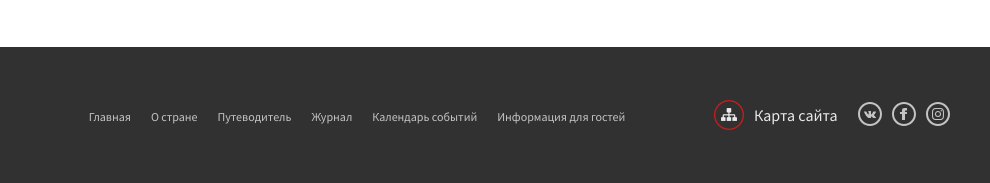
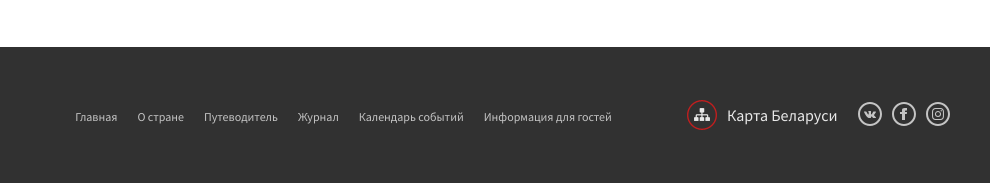
Before and after one commit to dzkhrom/radzima, a plain HTML site: page events.html in a window 1280 px wide. Shown: the part 2701-2884 px from the top of the page, 290-1280 px from the left. Drawn offline with Linux system fonts and the light colour scheme; a script that the page names is missing.

Commit message:
Update events.html

```diff
--- a/events.html
+++ b/events.html
@@ -63,8 +63,8 @@
               </ul>
             </nav>
             <div class="header-bottom-right">
-              <a href="#" title="Карта сайта" class="header-bottom-map">
-                <img src="images/ico/map.png" alt="Карта сайта">
+              <a href="https://bestmaps.ru/map/yandex/hybrid/7/54.029/29.428" title="Карта сайта" class="header-bottom-map">
+                <img src="images/ico/map.png" alt="Карта Беларуси">
                 <span>Карта Беларуси</span>
               </a>
             </div>
@@ -176,9 +176,9 @@
           </ul>
         </div>
         <div class="footer-right">
-          <a href="#" title="Карта сайта" class="footer-sitemap">
-            <div class="sitemap-icon" title="Карта сайта"></div>
-            <span>Карта сайта</span>
+          <a href="https://bestmaps.ru/map/yandex/hybrid/7/54.029/29.428" title="Карта сайта" class="footer-sitemap">
+            <div class="sitemap-icon" title="Карта Беларуси"></div>
+            <span>Карта Беларуси</span>
           </a>
           <div class="footer-social-box">
             <a href="index.html" title="Страница Вконтакте" class="footer-social-icons"><svg xmlns="http://www.w3.org/2000/svg" width="24" height="24" viewbox="0 0 24 24"><path d="M12 2c5.514 0 10 4.486 10 10s-4.486 10-10 10-10-4.486-10-10 4.486-10 10-10zm0-2c-6.627 0-12 5.373-12 12s5.373 12 12 12 12-5.373 12-12-5.373-12-12-12zm.581 15.997c.304 0 .429-.204.425-.458-.016-.958.356-1.474 1.03-.802.744.744.896 1.26 1.801 1.26h1.601c.403 0 .562-.13.562-.334 0-.432-.711-1.194-1.312-1.752-.844-.783-.882-.802-.156-1.744.9-1.169 2.079-2.667 1.037-2.667h-1.991c-.387 0-.414.217-.551.542-.498 1.173-1.443 2.693-1.803 2.461-.377-.243-.204-1.203-.175-2.63.008-.377.006-.636-.571-.77-.314-.073-.621-.103-.903-.103-1.137 0-1.922.477-1.477.56.785.146.711 1.846.527 2.58-.319 1.278-1.518-1.012-2.018-2.152-.12-.275-.155-.488-.586-.488h-1.627c-.247 0-.394.08-.394.258 0 .301 1.479 3.36 2.892 4.885 1.379 1.487 2.742 1.354 3.689 1.354z"/></svg></a>
```
